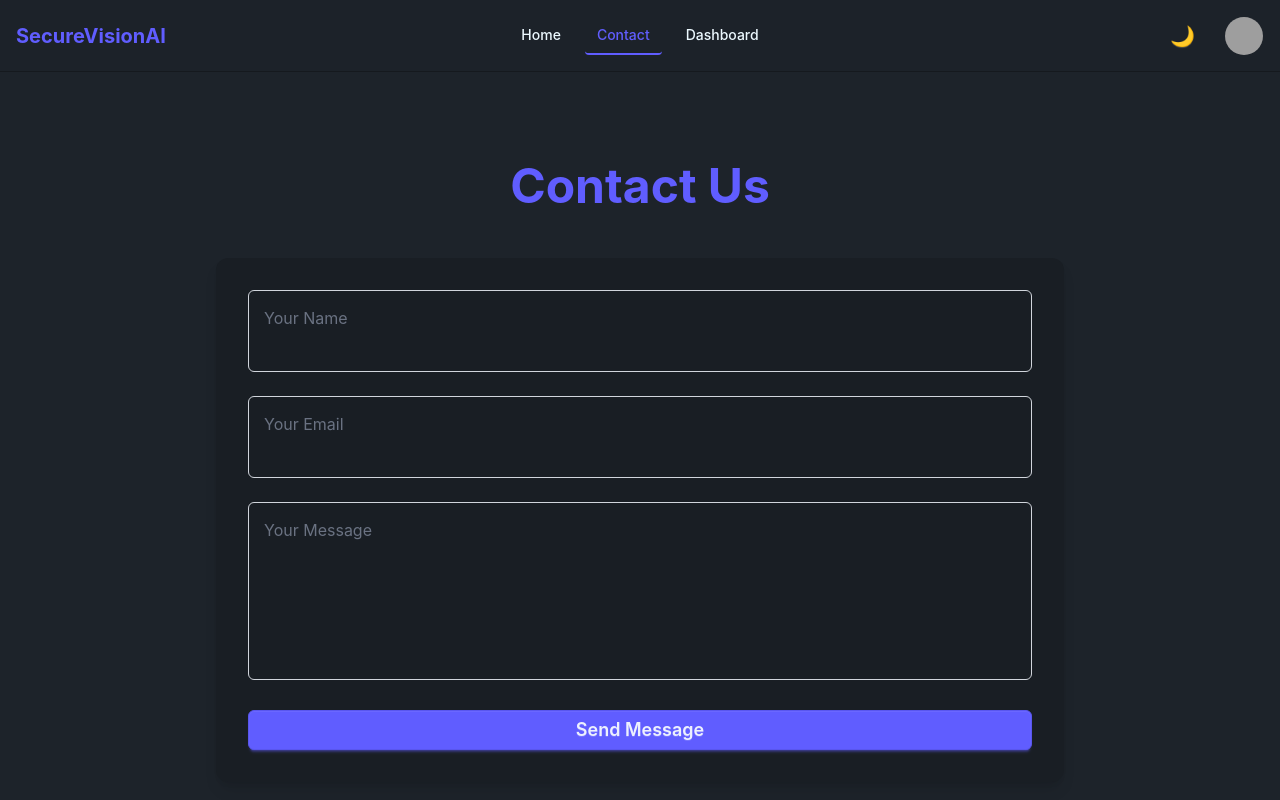
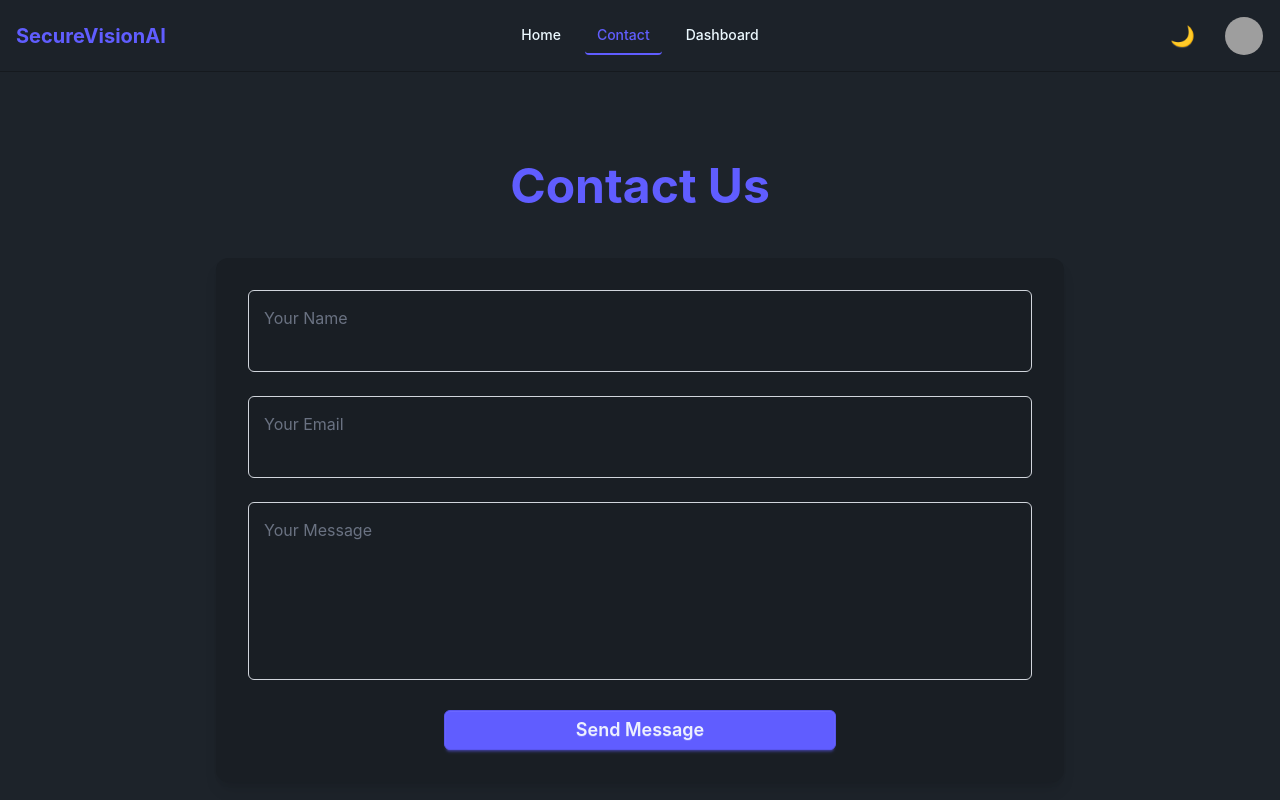
Before and after one commit to Atiar-Rahman/SecureVisionAiFrontend, a React (Vite) app: page /contact in a window 1280 px wide. Shown: the top 800 px of the page. Built offline with nearby package versions, Linux system fonts and the light colour scheme; grey boxes are pictures that could not be loaded.

Commit message:
update contact page

```diff
--- a/src/pages/Contact/Contact.jsx
+++ b/src/pages/Contact/Contact.jsx
@@ -4,7 +4,7 @@ import { motion } from "framer-motion";
 
 const Contact = () => {
     return (
-        <section className="bg-base-100 dark:bg-gray-900 min-h-screen flex items-center justify-center py-20">
+        <section className="bg-base-100 min-h-screen flex items-center justify-center py-20">
             <div className="max-w-4xl w-full mx-auto px-6">
 
                 {/* Animated Heading */}
@@ -19,7 +19,7 @@ const Contact = () => {
 
                 {/* Contact Form */}
                 <motion.form
-                    className="bg-base-200 dark:bg-gray-800 rounded-xl shadow-lg p-8 flex flex-col gap-6"
+                    className="bg-base-200 rounded-xl shadow-lg p-8 flex flex-col gap-6"
                     initial={{ opacity: 0 }}
                     animate={{ opacity: 1 }}
                     transition={{ duration: 1, delay: 0.5 }}
@@ -29,7 +29,7 @@ const Contact = () => {
                         <input
                             type="text"
                             id="name"
-                            className="peer w-full border border-gray-300 dark:border-gray-600 rounded-md p-4 pt-10 text-gray-900 dark:text-gray-100 placeholder-transparent focus:outline-none focus:border-primary dark:focus:border-primary transition"
+                            className="peer w-full border border-gray-300 dark:border-gray-600 rounded-md p-4 pt-10  placeholder-transparent focus:outline-none focus:border-primary dark:focus:border-primary transition"
                             placeholder="Your Name"
                         />
                         <label
@@ -45,7 +45,7 @@ const Contact = () => {
                         <input
                             type="email"
                             id="email"
-                            className="peer w-full border border-gray-300 dark:border-gray-600 rounded-md p-4 pt-10 text-gray-900 dark:text-gray-100 placeholder-transparent focus:outline-none focus:border-primary dark:focus:border-primary transition"
+                            className="peer w-full border border-gray-300 dark:border-gray-600 rounded-md p-4 pt-10 placeholder-transparent focus:outline-none focus:border-primary dark:focus:border-primary transition"
                             placeholder="Your Email"
                         />
                         <label
@@ -61,7 +61,7 @@ const Contact = () => {
                         <textarea
                             id="message"
                             rows="5"
-                            className="peer w-full border border-gray-300 dark:border-gray-600 rounded-md p-4 pt-10 text-gray-900 dark:text-gray-100 placeholder-transparent focus:outline-none focus:border-primary dark:focus:border-primary transition resize-none"
+                            className="peer w-full border border-gray-300 dark:border-gray-600 rounded-md p-4 pt-10 placeholder-transparent focus:outline-none focus:border-primary dark:focus:border-primary transition resize-none"
                             placeholder="Your Message"
                         ></textarea>
                         <label
@@ -75,7 +75,7 @@ const Contact = () => {
                     {/* Submit Button */}
                     <motion.button
                         type="submit"
-                        className="btn btn-primary w-full py-4 text-lg font-semibold rounded-md hover:scale-105 transition-transform"
+                        className="btn btn-primary w-1/2 mx-auto py-4 text-lg font-semibold rounded-md hover:scale-105 transition-transform"
                         whileHover={{ scale: 1.05 }}
                         whileTap={{ scale: 0.95 }}
                     >
```
